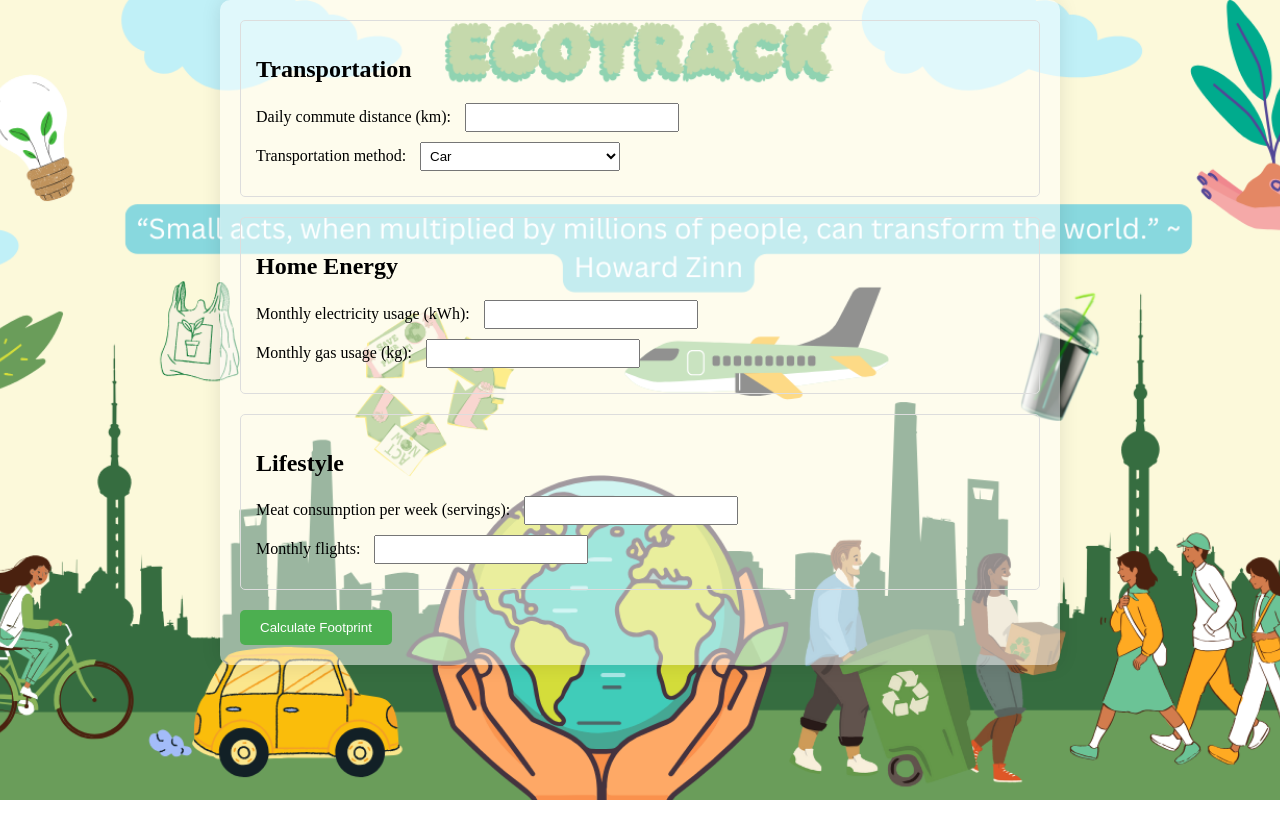
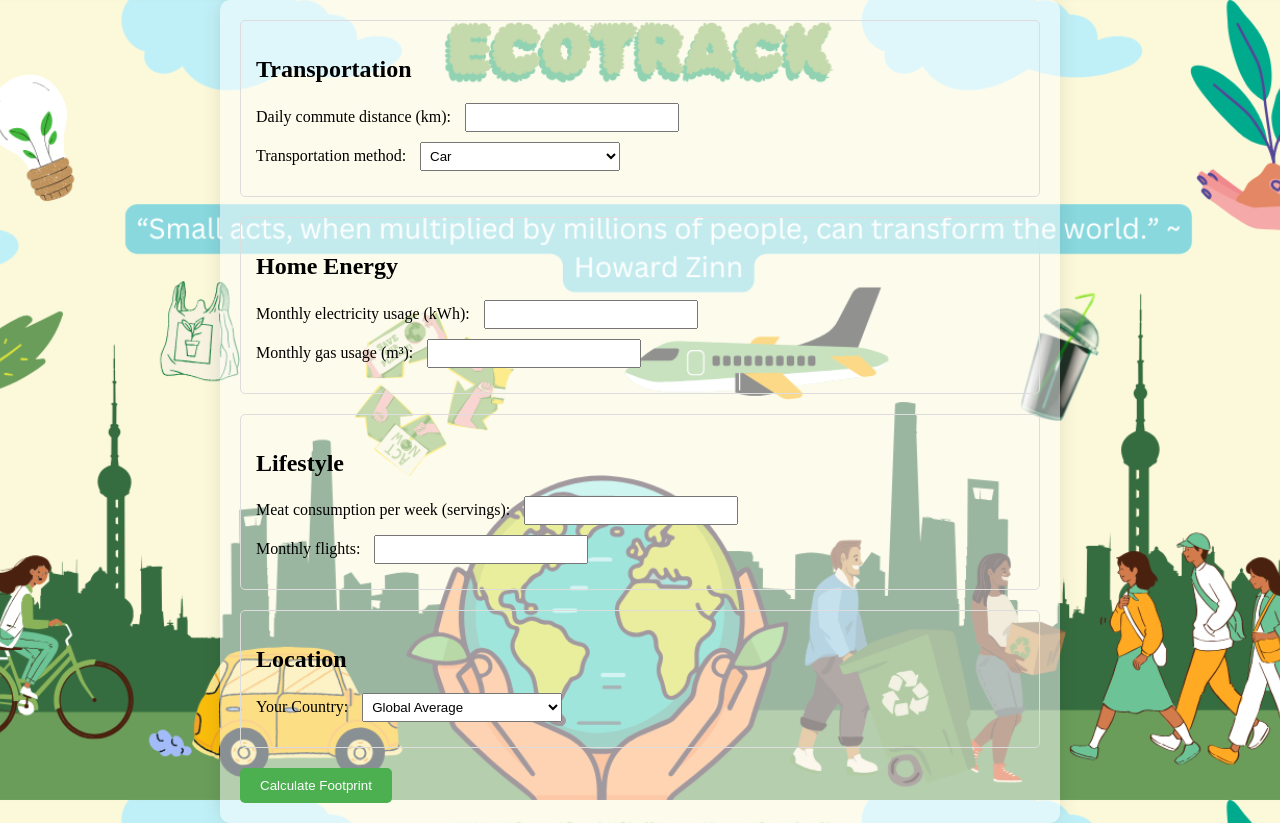
Before and after one commit to KingOz-stack/EcoTrack-, a plain HTML site: page index.html in a window 1280 px wide. Before the commit the page ends 800 px from the top, so only its background shows below. Drawn offline with nearby package versions, Linux system fonts and the light colour scheme.

Commit message:
Update index.html

```diff
--- a/index.html
+++ b/index.html
@@ -34,7 +34,7 @@
                     <input type="number" id="electric-input" min="0" required>
                 </label>
                 <label>
-                    Monthly gas usage (kg):
+                    Monthly gas usage (m³):
                     <input type="number" id="gas-input" min="0" required>
                 </label>
             </div>
@@ -51,12 +51,38 @@
                 </label>
             </div>
 
+            <div class="form-section">
+                <h2>Location</h2>
+                <label>
+                    Your Country:
+                    <select id="country-input">
+                        <option value="global">Global Average</option>
+                        <option value="us">United States</option>
+                        <option value="uk">United Kingdom</option>
+                        <option value="canada">Canada</option>
+                        <option value="australia">Australia</option>
+                        <option value="germany">Germany</option>
+                        <option value="france">France</option>
+                        <option value="china">China</option>
+                        <option value="india">India</option>
+                        <option value="japan">Japan</option>
+                    </select>
+                </label>
+            </div>
+
             <button type="submit">Calculate Footprint</button>
         </form>
 
         <div id="results-output" class="hidden">
             <h2>Your Carbon Footprint Results</h2>
-            <canvas id="footprint-chart"></canvas>
+            <div class="charts-container" style="display: flex; justify-content: space-between;">
+                <div style="width: 45%;">
+                    <canvas id="footprint-pie-chart"></canvas>
+                </div>
+                <div style="width: 45%;">
+                    <canvas id="footprint-bar-chart"></canvas>
+                </div>
+            </div>
             <div id="recommendations-output"></div>
         </div>
     </div>
```
